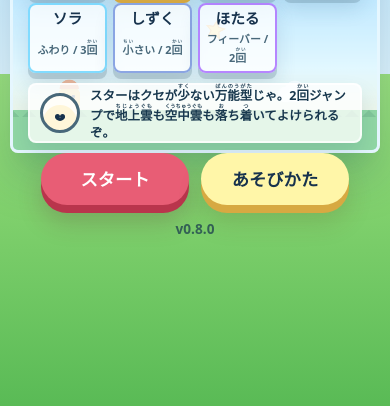
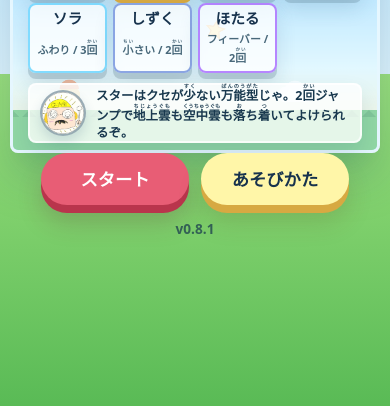
Before and after one commit to an-aomame/star-jump, a plain HTML site: page index.html in a window 390 px wide. Shown: the part 416-822 px from the top of the page. Drawn offline with Linux system fonts and the light colour scheme.

Commit message:
Use professor image asset

```diff
--- a/game.js
+++ b/game.js
@@ -15,7 +15,7 @@ const professorTip = document.querySelector("#professorTip");
 const professorText = document.querySelector("#professorText");
 const versionEl = document.querySelector("#version");
 
-const GAME_VERSION = "v0.8.0";
+const GAME_VERSION = "v0.8.1";
 const W = canvas.width;
 const H = canvas.height;
 const groundY = 440;
--- a/style.css
+++ b/style.css
@@ -291,42 +291,13 @@ button {
 
 .professor-face {
   position: relative;
-  width: 48px;
-  height: 48px;
+  width: 58px;
+  height: 58px;
   flex: 0 0 auto;
   border-radius: 50%;
-  background: #fff6d9;
-  border: 3px solid #48687a;
-  box-shadow: inset 0 9px 0 rgba(255, 255, 255, 0.85);
-}
-
-.professor-face::before,
-.professor-face::after {
-  content: "";
-  position: absolute;
-  top: 22px;
-  width: 5px;
-  height: 5px;
-  border-radius: 50%;
-  background: #17324d;
-}
-
-.professor-face::before {
-  left: 15px;
-}
-
-.professor-face::after {
-  right: 15px;
-}
-
-.professor-face span {
-  position: absolute;
-  left: 15px;
-  right: 15px;
-  bottom: 11px;
-  height: 6px;
-  border-bottom: 3px solid #17324d;
-  border-radius: 0 0 999px 999px;
+  background: rgba(255, 255, 255, 0.68) url("assets/hoshi-Hakase.png") center / cover no-repeat;
+  border: 2px solid rgba(72, 104, 122, 0.55);
+  box-shadow: 0 6px 12px rgba(29, 80, 115, 0.16);
 }
 
 .professor-tip p {
@@ -508,27 +479,8 @@ button:active {
   }
 
   .professor-face {
-    width: 40px;
-    height: 40px;
-  }
-
-  .professor-face::before,
-  .professor-face::after {
-    top: 18px;
-  }
-
-  .professor-face::before {
-    left: 12px;
-  }
-
-  .professor-face::after {
-    right: 12px;
-  }
-
-  .professor-face span {
-    left: 12px;
-    right: 12px;
-    bottom: 9px;
+    width: 46px;
+    height: 46px;
   }
 
   .professor-tip p {
```
Also changed, not shown: assets/hoshi-Hakase.png (added).
